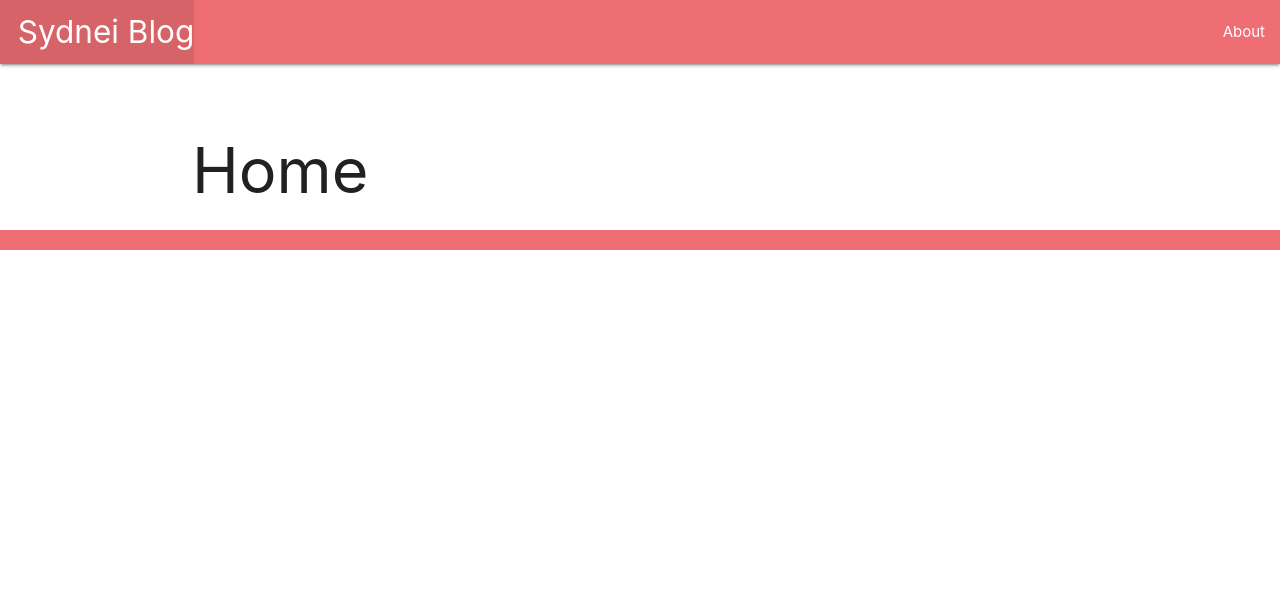
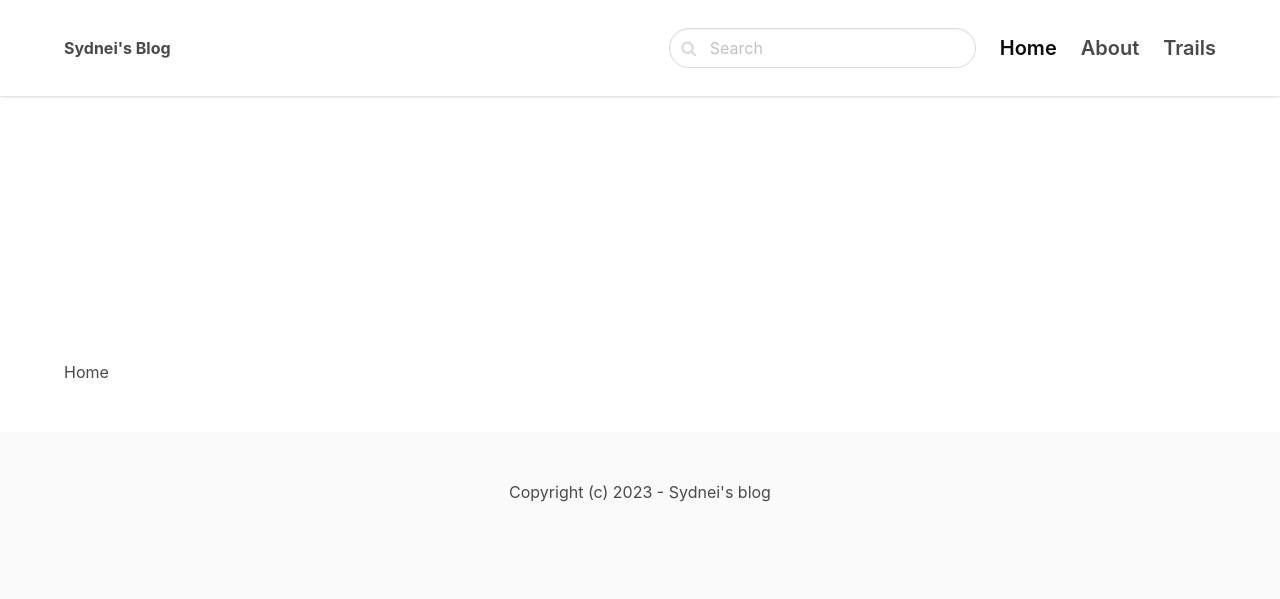
Before and after one commit to aaronhumphres/sydneiblog, a Django app: page /home/ in a window 1280 px wide. Shown: the top 599 px of the page. Run offline with Django 4.2, Linux system fonts and the light colour scheme; data that the repository does not hold is empty.

Commit message:
update to navbar

```diff
--- a/main_app/templates/base.html
+++ b/main_app/templates/base.html
@@ -4,28 +4,71 @@
   <meta charset="UTF-8">
   <meta name="viewport" content="width=device-width, initial-scale=1.0">
   <meta http-equiv="X-UA-Compatible" content="ie=edge">
-  <title>Sydnei Blog</title>
-  <link rel="stylesheet" href="https://cdnjs.cloudflare.com/ajax/libs/materialize/1.0.0/css/materialize.min.css">
+  <title>{% block title %}{% endblock %}Wanderer Blog</title>
+
+  <link rel="stylesheet" href="https://unpkg.com/bulma@0.9.2/css/bulma.min.css">
+  <link href="https://stackpath.bootstrapcdn.com/font-awesome/4.7.0/css/font-awesome.min.css" rel="stylesheet" integrity="sha384-wvfXpqpZZVQGK6TAh5PVlGOfQNHSoD2xbE+QkPxCAFlNEevoEH3Sl0sibVcOQVnN" crossorigin="anonymous">
+
+  <style>
+      nav.navbar {
+          height: 6rem !important;
+          box-shadow: 0 1px 3px 0 rgba(0, 0, 0, .1), 0 1px 2px 0 rgba(0, 0, 0, .06) !important;
+      }
+  </style>
 </head>
+
 <body>
-  <header class="navbar-fixed">
-    <nav>
-      <div class="nav-wrapper">
-        <ul>
-          <li><a href="/" class="left brand-logo">&nbsp;&nbsp;Sydnei Blog</a></li>
-        </ul>
-        <ul class="right">
-          <li><a href="/about">About</a></li>
-        </ul>
+  <nav class="navbar">
+      <div class="container">
+          <div class="navbar-brand">
+              <a class="navbar-item" href="/">
+                  <strong>Sydnei's Blog</strong>
+              </a>
+              <span class="navbar-burger burger" data-target="navbarMenu">
+                  <span></span>
+                  <span></span>
+                  <span></span>
+              </span>
+          </div>
+
+          <div id="navbarMenu" class="navbar-menu">
+              <div class="navbar-end">
+                  <div class="navbar-item">
+                      <div class="control has-icons-left">
+                          <input class="input is-rounded" type="text" placeholder="Search">
+                          <span class="icon is-left">
+                              <i class="fa fa-search"></i>
+                          </span>
+                      </div>
+                  </div>
+
+                  <a class="navbar-item is-active is-size-5 has-text-weight-semibold">
+                      Home
+                  </a>
+                  <a class="navbar-item is-size-5 has-text-weight-semibold">
+                      About
+                  </a>
+                  <a class="navbar-item is-size-5 has-text-weight-semibold">
+                      Trails
+                  </a>
+              </div>
+          </div>
       </div>
-    </nav>
-  </header>
-  <main class="container">
-    {% block content %}
-    {% endblock %}
-  </main>
-  <footer class="page-footer">
-    <div class="right">All Rights Reserved, &copy; 2023 Sydnei Blog &nbsp;</div>
+  </nav>
+
+  <section class="section">
+      <div class="container">
+          {% block content %}
+          {% endblock %}
+      </div>
+  </section>
+
+  <footer class="footer">
+      <div class="content has-text-centered">
+          <p>
+              Copyright (c) 2023 - Sydnei's blog
+          </p>
+      </div>
   </footer>
 </body>
 </html>
--- a/main_app/urls.py
+++ b/main_app/urls.py
@@ -1,3 +1,4 @@
+from django.contrib import admin
 from django.urls import path
 from . import views
 
--- a/sydneiblog/settings.py
+++ b/sydneiblog/settings.py
@@ -47,6 +47,7 @@
     'django.contrib.sessions',
     'django.contrib.messages',
     'django.contrib.staticfiles',
+    'core.apps.CoreConfig',
 ]
 
 MIDDLEWARE = [
--- a/sydneiblog/urls.py
+++ b/sydneiblog/urls.py
@@ -19,6 +19,7 @@
 
 urlpatterns = [
     path('admin/', admin.site.urls),
-    # '' represents the "starts with" path
+
     path('', include('main_app.urls')),
+
 ]
```
